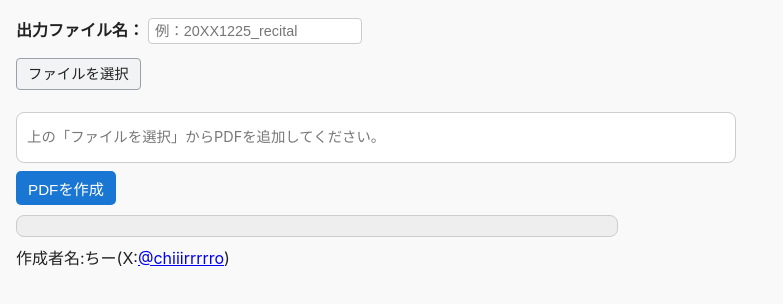
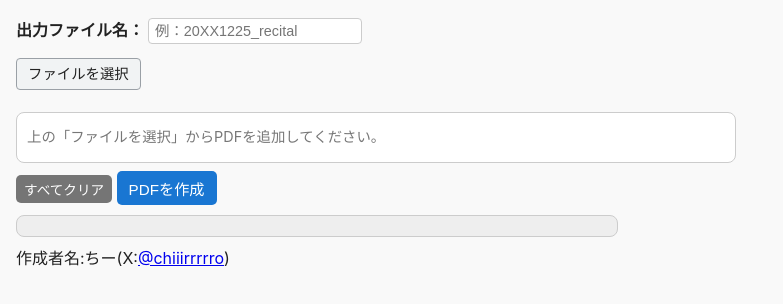
Before and after one commit to chiiirrrrro/PDF-tools, a plain HTML site: page merger/index.html in a window 1280 px wide. Shown: the part 198-502 px from the top of the page, without its empty margins (0-783 px from the left). Drawn offline with Linux system fonts and the light colour scheme; a script that the page names is missing.

Commit message:
Update index.html

```diff
--- a/merger/index.html
+++ b/merger/index.html
@@ -30,6 +30,7 @@
   <p id="fileCount"></p>
   <div id="file-list" class="list-box"><p class="empty-msg">上の「ファイルを選択」からPDFを追加してください。</p>
   </div>
+<button id="clearBtn" type="button" class="neutral-btn small-btn">すべてクリア</button>
 
   <button id="mergeBtn" type="button">PDFを作成</button>
 
```
